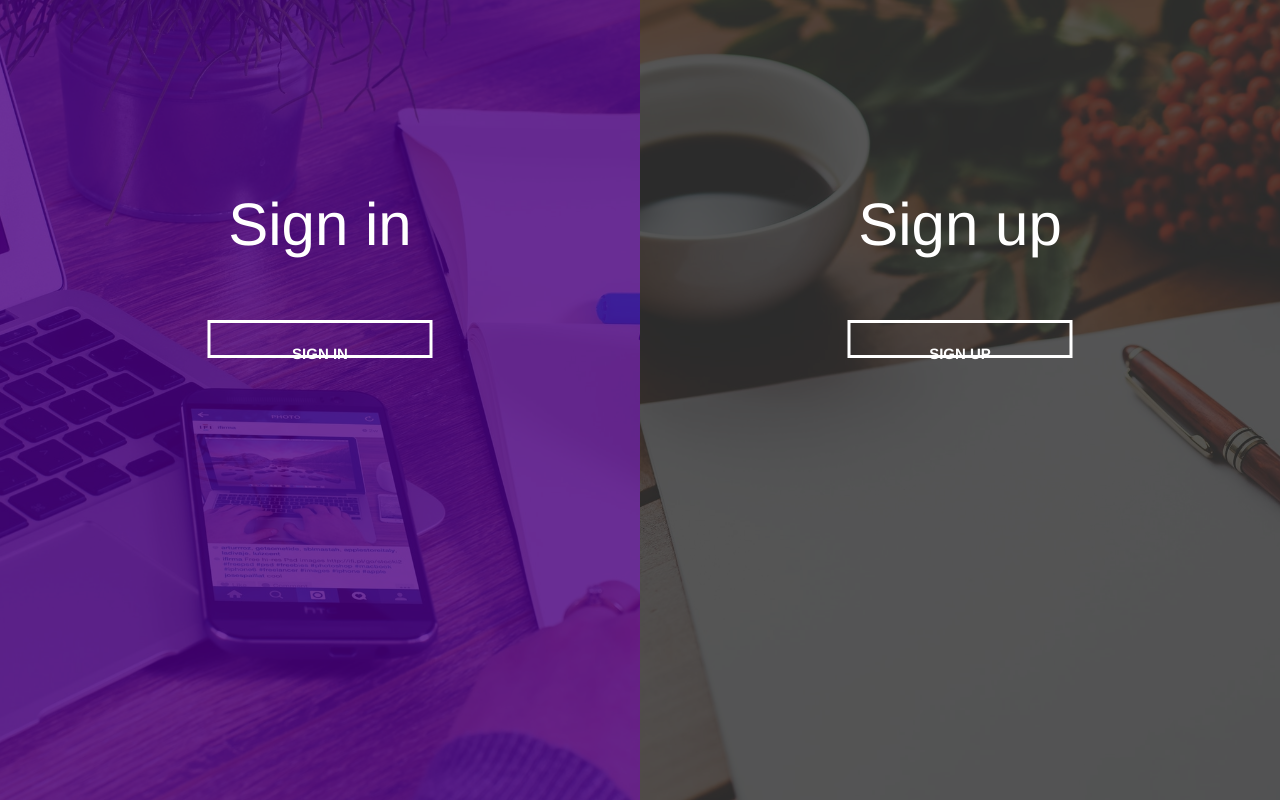
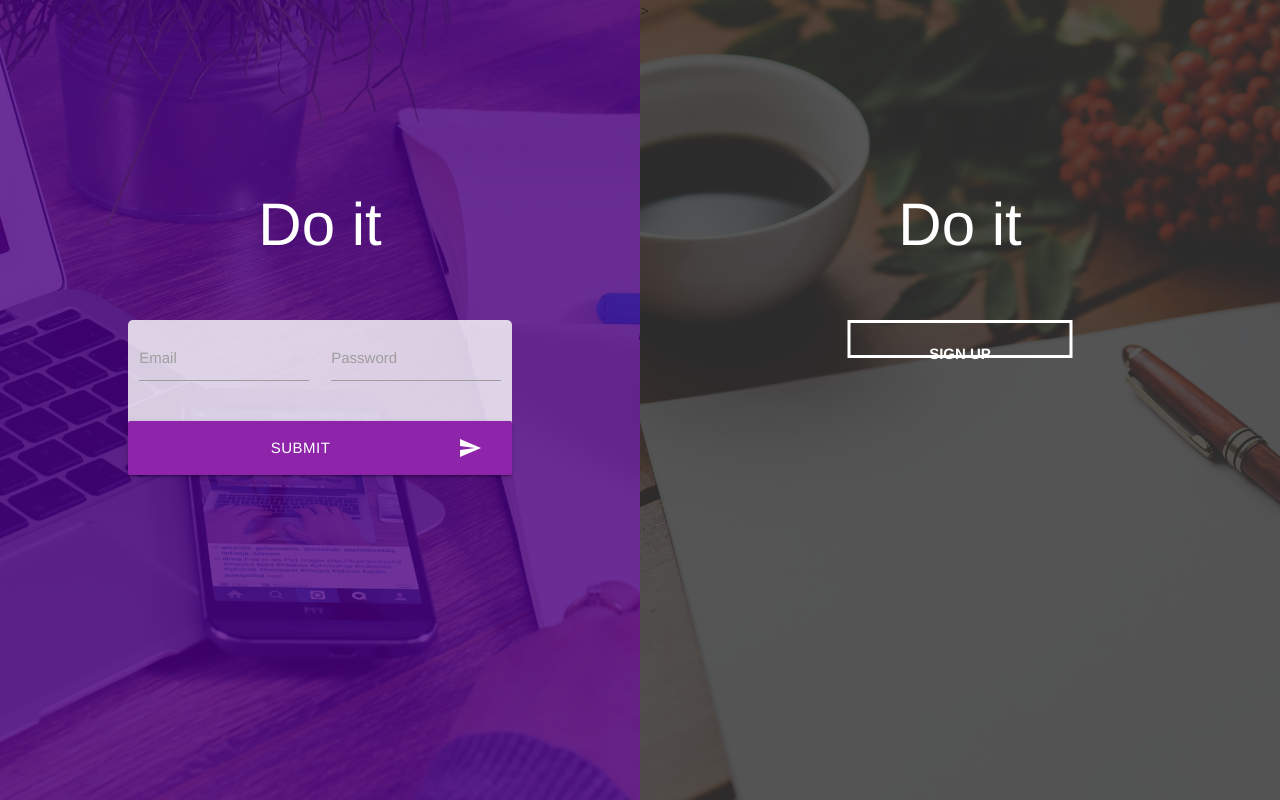
Before and after one commit to jeandremelaria/Do_It-To_Do_List, a website: page src/index.html in a window 1280 px wide. Drawn offline with nearby package versions, Linux system fonts and the light colour scheme; files that its build step writes are made by us from their sources.

Commit message:
Fix btn submit width and add purple color

```diff
--- a/src/css/style.less
+++ b/src/css/style.less
@@ -29,6 +29,10 @@ Last modified:
 @font: 'Franklin Gothic Medium','Arial Narrow','Arial','sans-serif';
 @fontSize:4rem;
 
+//color
+@purple:purple;
+@mediumorchid:#BA55D3;
+
 // === === Functions === === //
 
 // === === Mixings === === //
@@ -38,6 +42,7 @@ Last modified:
   height: 100%;
   background:@containerBgColor;
 }
+
 .split {
   position: absolute;
   width: 50%;
@@ -136,7 +141,9 @@ Last modified:
   width: 60%;
   background-color:rgba(255,255,255, 0.8);
   border-radius: 5px;
-
+}
+.btn-large {
+  width: 100%;
 }
 // === === Global === === //
 html, body {
--- a/src/index.html
+++ b/src/index.html
@@ -47,8 +47,12 @@ Last modified:
         <!-- /preloader -->
 
         <div class="split div__leftSplit">
-            <h1>Sign in</h1>
-            <!-- <form action="#" class="formSignIn">
+            <div class="logo logo--color">
+                <h1>Do it</h1>
+            </div>
+
+            <!-- Sign in Form -->
+            <form action="#" class="formSignIn">
                 <div class="row">
                     <div class="input-field col s6">
 
@@ -61,16 +65,16 @@ Last modified:
                     </div>
                 </div>
                 <div class="row">
-                    <button class="btn waves-effect waves-light btn-large" type="submit" name="action">Submit
-                                <i class="material-icons right">send</i>
+                    <button class="btn waves-effect waves-light btn-large purple darken-1" type="submit" name="action">Submit
+                            <i class="material-icons right">send</i>
                         </button>
                 </div>
-            </form> -->
-            <a href="#" class="button">Sign in</a>
+            </form>
+            <!-- /Sign in Form -->
         </div>
 
         <div class="split div__rightSplit">
-            <h1>Sign up</h1>
+            <h1>Do it</h1>>
             <a href="#" class="button">Sign up</a>
         </div>
     </div>
```
Also changed, not shown: build/css/main.css, build/index.html, src/css/style.css.
